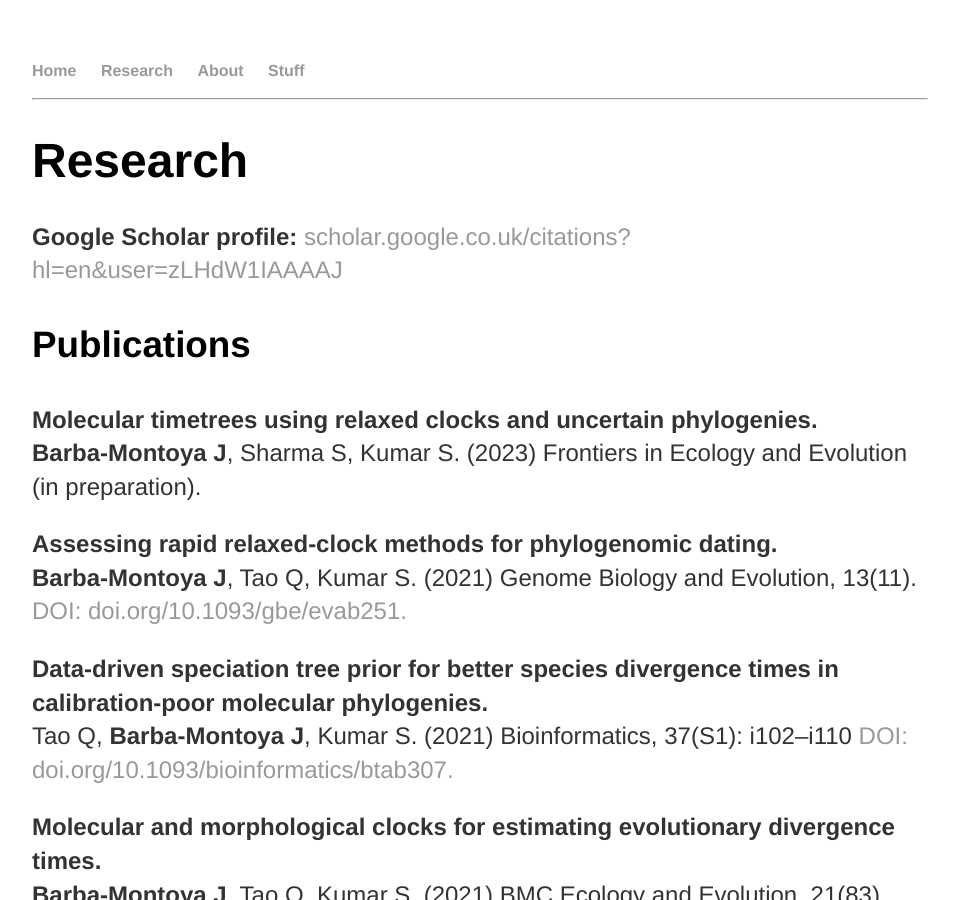
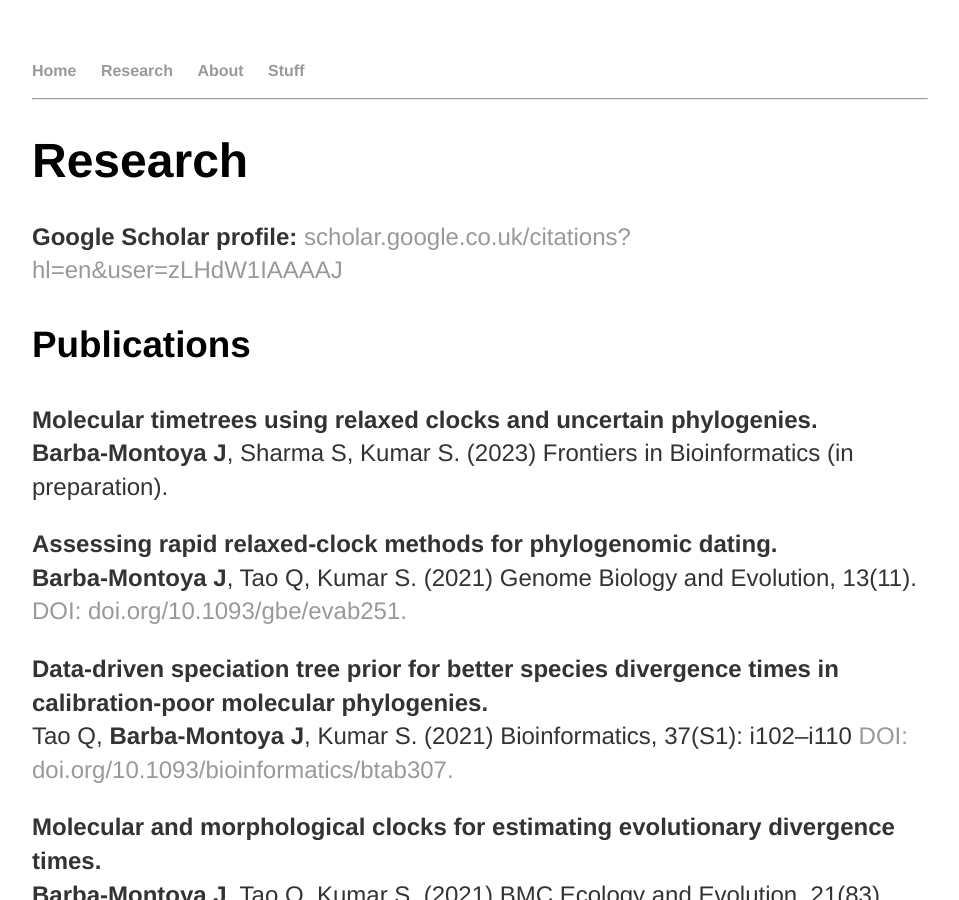
Before and after one commit to josebarbamontoya/josebarbamontoya.github.io, a Jekyll site: the page built from research/index.html, in a window 1280 px wide and 900 px high. Shown: the whole window, without its empty margins (160-1119 px from the left). Built offline with Jekyll 4.4.1, drawn with Linux system fonts in a browser that asks for light colours.

Commit message:
Update index.html

```diff
--- a/research/index.html
+++ b/research/index.html
@@ -9,7 +9,7 @@ title: Jose Barba-Montoya
 					<h3>Publications</h3>
 
 <p><b>Molecular timetrees using relaxed clocks and uncertain phylogenies.</b><br>
-<b>Barba-Montoya J</b>, Sharma S, Kumar S. (2023) Frontiers in Ecology and Evolution (in preparation).
+<b>Barba-Montoya J</b>, Sharma S, Kumar S. (2023) Frontiers in Bioinformatics (in preparation).
 
 <p><b>Assessing rapid relaxed-clock methods for phylogenomic dating.</b><br>
 <b>Barba-Montoya J</b>, Tao Q, Kumar S. (2021) Genome Biology and Evolution, 13(11). <a href=" https://doi.org/10.1093/gbe/evab251">DOI: doi.org/10.1093/gbe/evab251.</a>
```
